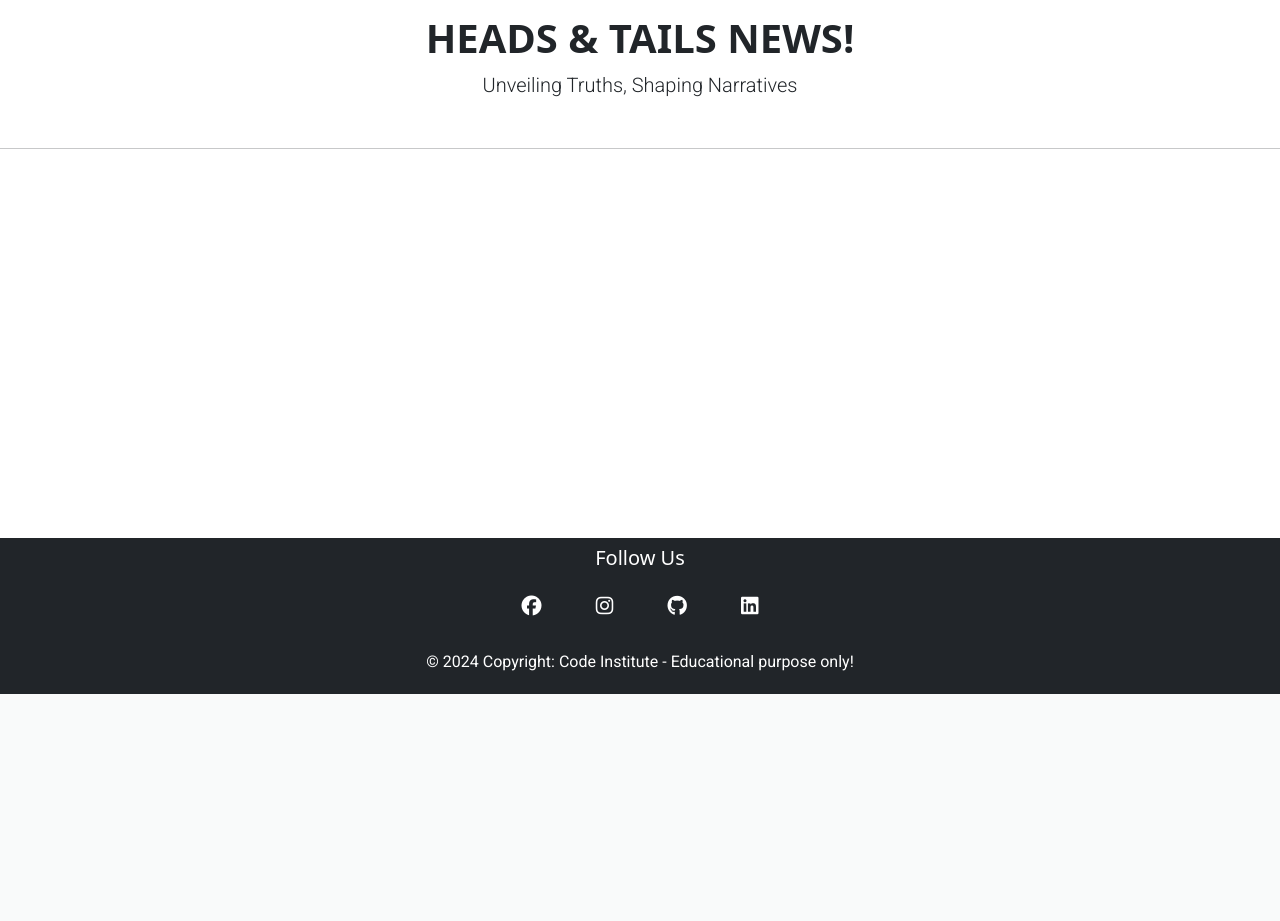
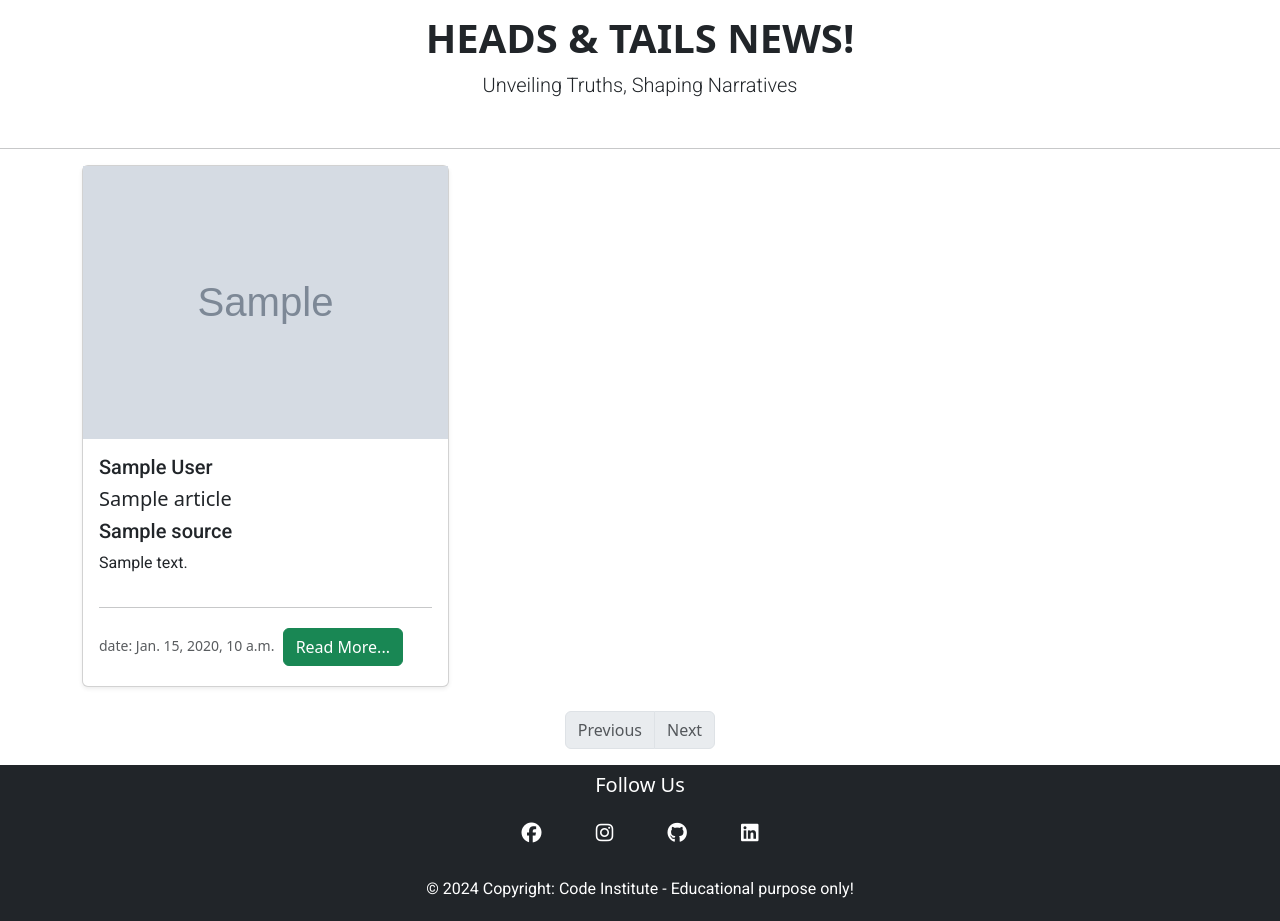
Before and after one commit to Kamal-Kohli/News, a Django app: page / in a window 1280 px wide. Shown: the part 106-1027 px from the top of the page. Before the commit the page ends 800 px from the top, so only its background shows below. Run offline with Django 4.2, Linux system fonts and the light colour scheme; grey boxes marked "Sample" are stand-in pictures; a database or web service that is not in the repository returns one stand-in record (values such as "Sample title"); data that the repository does not hold is empty; some libraries are stand-ins or nearby versions.

Commit message:
add news post to homepage

```diff
--- a/home/templates/home/cards.html
+++ /dev/null
@@ -1,28 +0,0 @@
-{% load static %}
-
-{% block content %}
-    <!-- News cards -->
-    <div class="container">
-      <div class="row row-cols-1 row-cols-sm-2 row-cols-md-3 g-2">
-        {% for i in articles %}
-        <div class="col">
-          <div class="card shadow-sm">
-            <img src="{{ i.urlToImage }}" alt="" width="auto"/>
-
-            <div class="card-body">
-              <p class="card-title h5 mb-2">{{ i.author }}</p>
-              <h5 class="card-title h5 mb-2">{{ i.title }}</h5>
-              <p class="card-title h5 mb-2">{{ i.source.name }}</p>
-              <p class="card-text text-truncate">{{ i.description }}</p>
-              <div class="d-flex justify-cntent-between align-items-center"></div>
-              <hr/>
-              <small class="small text-muted">date: {{ i.publishedAt }}</small>
-              <a href="{{ i.url }}" target="_blank" class="btn btn-success m-1">Read More...</a>
-            </div>
-          </div>
-        </div>
-        {% endfor %}
-      </div>
-    </div>
-    <br/>
-    {% endblock %}
--- /dev/null
+++ b/home/templates/home/news.html
@@ -0,0 +1,38 @@
+
+{% block content %}
+    <!-- News cards -->
+    <div class="container">
+      <div class="row row-cols-1 row-cols-sm-2 row-cols-md-3 g-2">
+        {% for article in articles %}
+        <div class="col">
+          <div class="card shadow-sm">
+            <img src="{{ article.urlToImage }}" alt="" width="auto"/>
+            <div class="card-body">
+              <p class="card-title h5 mb-2">{{ article.author }}</p>
+              <h5 class="card-title h5 mb-2">{{ article.title }}</h5>
+              <p class="card-title h5 mb-2">{{ article.source.name }}</p>
+              <p class="card-text text-truncate">{{ article.description }}</p>
+              <div class="d-flex justify-cntent-between align-items-center"></div>
+              <hr/>
+              <small class="small text-muted">date: {{ article.publishedAt }}</small>
+              <a href="{{ article.url }}" target="_blank" class="btn btn-success m-1">Read More...</a>
+            </div>
+          </div>
+        </div>
+        {% endfor %}
+      </div>
+    </div>
+    <br/>
+{% endblock %}
+
+<!-- Pagination controls -->
+<nav aria-label="Page navigation example">
+    <ul class="pagination justify-content-center">
+        <li class="page-item {% if not page_obj.has_previous %}disabled{% endif %}">
+            <a class="page-link" href="?page={{ page_obj.previous_page_number }}" tabindex="-1" {% if not page_obj.has_previous %}aria-disabled="true"{% endif %}>Previous</a>
+        </li>
+        <li class="page-item {% if not page_obj.has_next %}disabled{% endif %}">
+            <a class="page-link" href="?page={{ page_obj.next_page_number }}">Next</a>
+        </li>
+    </ul>
+</nav>
--- a/home/urls.py
+++ b/home/urls.py
@@ -2,6 +2,8 @@ from django.urls import path
 from .views import Index
 
 
+
 urlpatterns = [
     path('', Index.as_view(), name='home'),
+
 ]
--- a/home/views.py
+++ b/home/views.py
@@ -1,30 +1,26 @@
 from django.views.generic import TemplateView
+from django.shortcuts import render
+
 import requests
 
 API_KEY = '2228671f48644d399e8cc37fb14015f6'
 
 # Create your views here.
+def fetch_news_data(page_size=10):
+    url = f'https://newsapi.org/v2/top-headlines?country=us&apiKey={API_KEY}'
+    response = requests.get(url)
+    data = response.json()
+
+    articles = data['articles']
+
+    return data
+
 class Index(TemplateView):
     template_name = 'home/index.html'
 
     def get_context_data(self, **kwargs):
         context = super().get_context_data(**kwargs)
-
-        country = self.request.GET.get('country')  # Accessing request using self.request
-        category = self.request.GET.get('category')  # Accessing request using self.request
-
-        if country:
-            url = f'https://newsapi.org/v2/top-headlines?country={country}&apiKey={API_KEY}'
-            response = requests.get(url)
-            data = response.json()
-            articles = data['articles']
-        elif category:
-            url = f'https://newsapi.org/v2/top-headlines?category={category}&apiKey={API_KEY}'
-            response = requests.get(url)
-            data = response.json()
-            articles = data['articles']
-        else:
-            articles = []  # Set articles to an empty list if neither country nor category is provided
-
-        context['articles'] = articles
+        articles_data = fetch_news_data(page_size=20)  # Fetch 20 articles
+        context['articles'] = articles_data['articles']
+        context['total_articles'] = articles_data['totalResults']
         return context
--- a/templates/base.html
+++ b/templates/base.html
@@ -32,7 +32,7 @@
         </div>
     </div>
     <hr>
-    {% include 'home/cards.html' %}
+    {% include 'home/news.html' %}
 
     {% include 'includes/footer.html' %}
 </body>
--- a/templates/includes/footer.html
+++ b/templates/includes/footer.html
@@ -1,7 +1,7 @@
 {% load static %}
 
 <!-- Footer -->
-<footer class="bg-dark text-white pt-2 d-flex mt-auto fixed-bottom">
+<footer class="bg-dark text-white pt-2 d-flex mt-auto">
     <!-- Grid container -->
     <div class="container">
       <div class="row">
```
Also changed, not shown: db.sqlite3, home/templates/home/index.html (line endings or trailing spaces).
